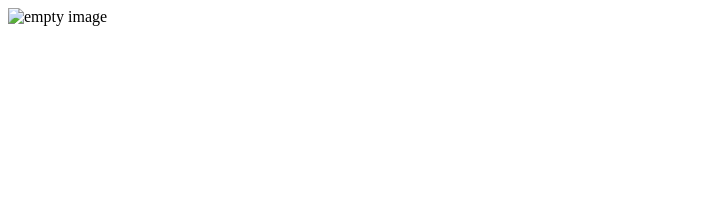
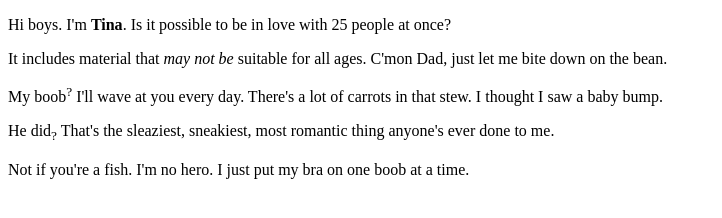
Before and after one commit to fer77/NodeSchool, a plain HTML site: page learnyouhtml/index.html in a window 1280 px wide. Shown: the whole page, without its empty margins (0-722 px from the left). Drawn offline with Linux system fonts and the light colour scheme.

Commit message:
inline tags

```diff
--- a/learnyouhtml/index.html
+++ b/learnyouhtml/index.html
@@ -5,6 +5,10 @@
          <title>Hello, world!</title>
        </head>
        <body>
-       	<img src="somePath/toA/file" alt="empty image">
+       	<p>Hi boys. I'm <strong>Tina</strong>. Is it possible to be in love with 25 people at once?</p>
+       	<p>It includes material that <em>may not be</em> suitable for all ages. C'mon Dad, just let me bite down on the bean.</p>
+       	<p>My boob<sup>?</sup> I'll wave at you every day. There's a lot of carrots in that stew. I thought I saw a baby bump.</p>
+       	<p>He did<sub>?</sub> That's the sleaziest, sneakiest, most romantic thing anyone's ever done to me.</p>
+       	<p>Not if you're a fish. I'm no hero. I just put my <span>bra</span> on one boob at a time.</p>
        </body>
      </html>
```
